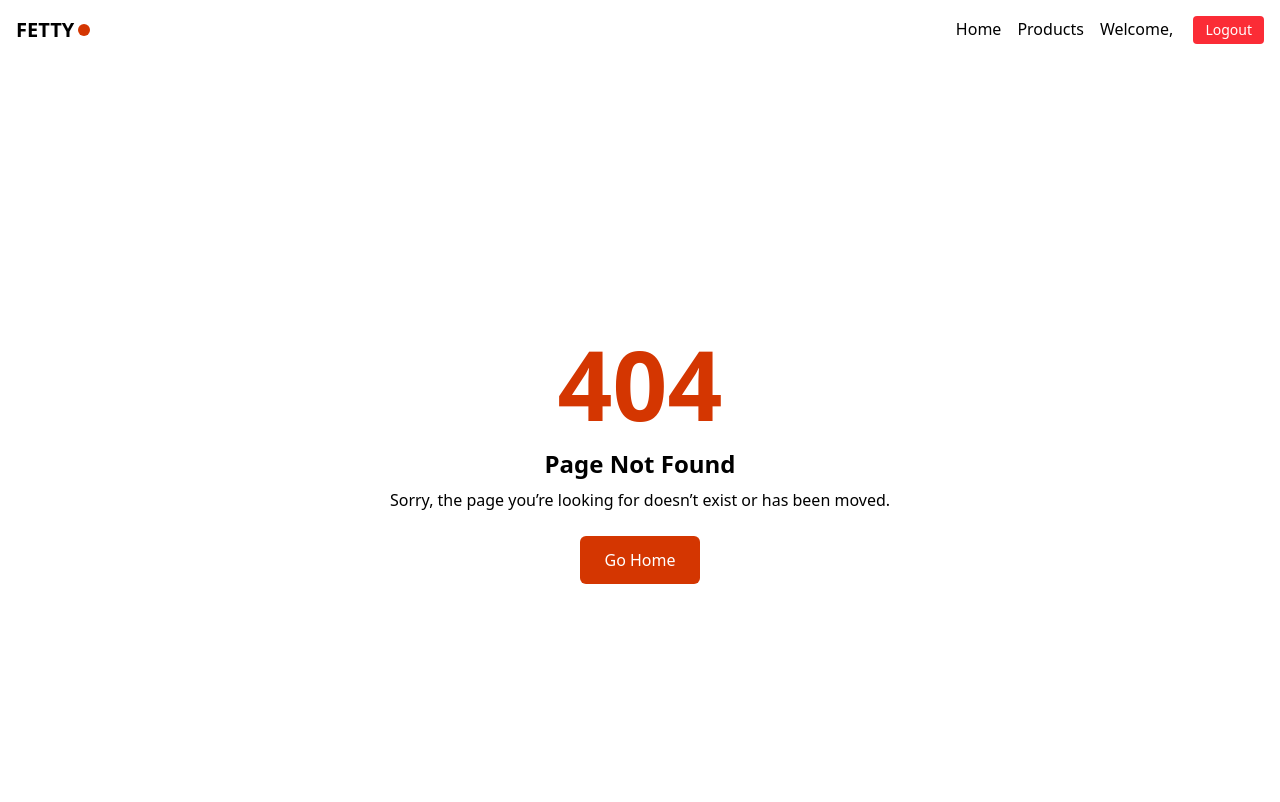
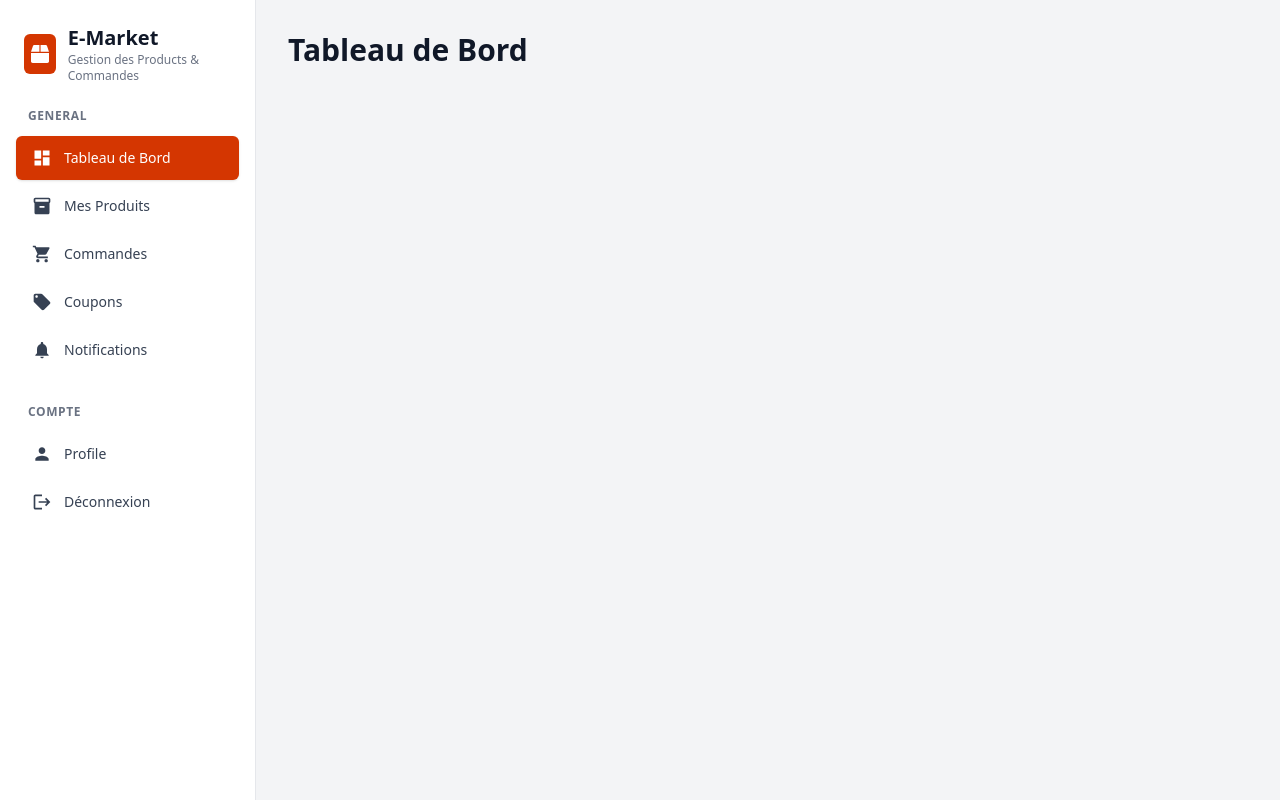
Before and after one commit to Ayoub-fetti/EmarketAPI, a React (Vite) app in the folder frontend/: page /seller/overview in a window 1280 px wide. Shown: the top 802 px of the page. Built offline with nearby package versions, Linux system fonts and the light colour scheme; no server answers; sample sign-in values are in the browser's storage.

Commit message:
EMF-22 feat(seller): add dashboard structure with main layout, sidebar and routing

```diff
--- /dev/null
+++ b/frontend/src/components/seller/Sidebar.jsx
@@ -0,0 +1,154 @@
+import { NavLink } from "react-router-dom";
+import { useAuth } from "../../context/AuthContext";
+import {
+  MdDashboard,
+  MdInventory,
+  MdShoppingCart,
+  MdLocalOffer,
+  MdPerson,
+  MdLogout,
+  MdNotifications,
+} from "react-icons/md";
+import { FaBox } from "react-icons/fa";
+
+const navLinks = [
+  {
+    to: "/seller/overview",
+    label: "Tableau de Bord",
+    icon: MdDashboard,
+  },
+  {
+    to: "/seller/products",
+    label: "Mes Produits",
+    icon: MdInventory,
+  },
+  {
+    to: "/seller/orders",
+    label: "Commandes",
+    icon: MdShoppingCart,
+  },
+  {
+    to: "/seller/coupons",
+    label: "Coupons",
+    icon: MdLocalOffer,
+  },
+  {
+    to: "/seller/notifications",
+    label: "Notifications",
+    icon: MdNotifications,
+  },
+];
+
+const systemLinks = [
+  {
+    to: "/seller/profile",
+    label: "Profile",
+    icon: MdPerson,
+  },
+];
+
+export default function Sidebar() {
+  const { logout } = useAuth();
+
+  const handleLogout = () => {
+    logout();
+  };
+
+  return (
+    <aside className="w-64 bg-white border-r border-gray-200 min-h-screen flex flex-col">
+      {/* Logo section */}
+      <div className="p-6">
+        <div className="flex items-center gap-3">
+          <div
+            className="w-10 h-10 rounded-md flex items-center justify-center"
+            style={{ backgroundColor: "rgb(212, 54, 1)" }}
+          >
+            <FaBox className="text-white text-lg" />
+          </div>
+          <div>
+            <span className="text-xl font-bold text-gray-900">E-Market</span>
+            <p className="text-xs text-gray-500">
+              Gestion des Products & Commandes
+            </p>
+          </div>
+        </div>
+      </div>
+
+      {/* Navigation */}
+      <nav className="flex flex-col px-4 gap-2 flex-1">
+        {/* GENERAL Section */}
+        <div className="mb-2">
+          <p className="text-xs font-semibold text-gray-500 uppercase tracking-wider px-3 mb-3">
+            GENERAL
+          </p>
+          <div className="space-y-1">
+            {navLinks.map((link) => {
+              const IconComponent = link.icon;
+              return (
+                <NavLink
+                  key={link.to}
+                  to={link.to}
+                  className={({ isActive }) =>
+                    [
+                      "rounded-md px-4 py-3 text-sm font-medium transition-all flex items-center gap-3",
+                      isActive
+                        ? "text-white shadow-sm"
+                        : "text-gray-700 hover:bg-gray-100",
+                    ].join(" ")
+                  }
+                  style={({ isActive }) =>
+                    isActive ? { backgroundColor: "rgb(212, 54, 1)" } : {}
+                  }
+                >
+                  <IconComponent className="text-xl" />
+                  {link.label}
+                </NavLink>
+              );
+            })}
+          </div>
+        </div>
+
+        {/* Compte Section */}
+        <div className="mt-4">
+          <p className="text-xs font-semibold text-gray-500 uppercase tracking-wider px-3 mb-3">
+            Compte
+          </p>
+          <div className="space-y-1">
+            {systemLinks.map((link) => {
+              const IconComponent = link.icon;
+              return (
+                <NavLink
+                  key={link.to}
+                  to={link.to}
+                  className={({ isActive }) =>
+                    [
+                      "rounded-md px-4 py-3 text-sm font-medium transition-all flex items-center gap-3",
+                      isActive
+                        ? "text-white shadow-sm"
+                        : "text-gray-700 hover:bg-gray-100",
+                    ].join(" ")
+                  }
+                  style={({ isActive }) =>
+                    isActive ? { backgroundColor: "rgb(212, 54, 1)" } : {}
+                  }
+                >
+                  <IconComponent className="text-xl" />
+                  {link.label}
+                </NavLink>
+              );
+            })}
+
+            {/* Logout button */}
+            <button
+              onClick={handleLogout}
+              className="w-full flex items-center gap-3 px-4 py-3 text-sm font-medium text-gray-700 hover:bg-gray-100 rounded-md transition-all"
+            >
+              <MdLogout className="text-xl" />
+              Déconnexion
+            </button>
+          </div>
+        </div>
+      </nav>
+    </aside>
+  );
+}
--- /dev/null
+++ b/frontend/src/layouts/seller/Dashboard.jsx
@@ -0,0 +1,15 @@
+import { Outlet } from "react-router-dom";
+import Sidebar from "../../components/seller/Sidebar";
+
+const Dashboard = () => {
+  return (
+    <div className="min-h-screen bg-gray-100 flex">
+      <Sidebar />
+      <main className="flex-1 overflow-y-auto">
+        <Outlet />
+      </main>
+    </div>
+  );
+};
+
+export default Dashboard;
--- /dev/null
+++ b/frontend/src/pages/seller/Coupons.jsx
@@ -0,0 +1,7 @@
+export default function Coupons() {
+  return (
+    <div className="p-8">
+      <h1 className="text-3xl font-bold text-gray-900">Coupons</h1>
+    </div>
+  );
+}
--- /dev/null
+++ b/frontend/src/pages/seller/Notifications.jsx
@@ -0,0 +1,7 @@
+export default function Notifications() {
+  return (
+    <div className="p-8">
+      <h1 className="text-3xl font-bold text-gray-900">Notifications</h1>
+    </div>
+  );
+}
--- /dev/null
+++ b/frontend/src/pages/seller/Orders.jsx
@@ -0,0 +1,7 @@
+export default function Orders() {
+  return (
+    <div className="p-8">
+      <h1 className="text-3xl font-bold text-gray-900">Commandes</h1>
+    </div>
+  );
+}
--- /dev/null
+++ b/frontend/src/pages/seller/Overview.jsx
@@ -0,0 +1,7 @@
+export default function Overview() {
+  return (
+    <div className="p-8">
+      <h1 className="text-3xl font-bold text-gray-900">Tableau de Bord</h1>
+    </div>
+  );
+}
--- /dev/null
+++ b/frontend/src/pages/seller/Products.jsx
@@ -0,0 +1,7 @@
+export default function Products() {
+  return (
+    <div className="p-8">
+      <h1 className="text-3xl font-bold text-gray-900">Mes Produits</h1>
+    </div>
+  );
+}
--- /dev/null
+++ b/frontend/src/pages/seller/Profile.jsx
@@ -0,0 +1,7 @@
+export default function Profile() {
+  return (
+    <div className="p-8">
+      <h1 className="text-3xl font-bold text-gray-900">Profile</h1>
+    </div>
+  );
+}
--- /dev/null
+++ b/frontend/src/pages/seller/Settings.jsx
@@ -0,0 +1,7 @@
+export default function Settings() {
+  return (
+    <div className="p-8">
+      <h1 className="text-3xl font-bold text-gray-900">Paramètres</h1>
+    </div>
+  );
+}
--- /dev/null
+++ b/frontend/src/pages/seller/Support.jsx
@@ -0,0 +1,7 @@
+export default function Support() {
+  return (
+    <div className="p-8">
+      <h1 className="text-3xl font-bold text-gray-900">Support</h1>
+    </div>
+  );
+}
--- a/frontend/src/routes/AppRoutes.jsx
+++ b/frontend/src/routes/AppRoutes.jsx
@@ -1,27 +1,50 @@
-import { Routes, Route } from 'react-router-dom'
-import Layout from '../components/Layout'
-import Home from '../pages/Home'
-import Products from '../pages/Products'
-import Login from '../pages/Login'
-import Register from '../pages/Register'
-import { Details } from '../pages/Details'
-import ProtectedRoute from '../components/ProtectedRoute'
-import NotFound from '../pages/NotFound'
+import { Routes, Route, Navigate } from "react-router-dom";
+import Layout from "../components/Layout";
+import Home from "../pages/Home";
+import Products from "../pages/Products";
+import Login from "../pages/Login";
+import Register from "../pages/Register";
+import { Details } from "../pages/Details";
+import ProtectedRoute from "../components/ProtectedRoute";
+import NotFound from "../pages/NotFound";
+import Dashboard from "../layouts/seller/dashboard";
+import Overview from "../pages/seller/Overview";
+import SellerProducts from "../pages/seller/Products";
+import Orders from "../pages/seller/Orders";
+import Coupons from "../pages/seller/Coupons";
+import Notifications from "../pages/seller/Notifications";
+import Profile from "../pages/seller/Profile";
 
 export default function AppRoutes() {
   return (
     <Routes>
       <Route path="/" element={<Layout />}>
-      {/* public routes */}
+        {/* public routes */}
         <Route index element={<Home />} />
         <Route path="products" element={<Products />} />
         <Route path="products/:id" element={<Details />} />
         <Route path="login" element={<Login />} />
         <Route path="register" element={<Register />} />
-        <Route path="*" element={<NotFound/>} />
-        {/* private route */}
-      <Route path='#' element={<ProtectedRoute>#</ProtectedRoute>}/>
+        <Route path="*" element={<NotFound />} />
+      </Route>
+
+      {/* Seller Dashboard Routes */}
+      <Route
+        path="/seller"
+        element={
+          <ProtectedRoute allowedRoles={["seller"]}>
+            <Dashboard />
+          </ProtectedRoute>
+        }
+      >
+        <Route index element={<Navigate to="overview" replace />} />
+        <Route path="overview" element={<Overview />} />
+        <Route path="products" element={<SellerProducts />} />
+        <Route path="orders" element={<Orders />} />
+        <Route path="coupons" element={<Coupons />} />
+        <Route path="notifications" element={<Notifications />} />
+        <Route path="profile" element={<Profile />} />
       </Route>
     </Routes>
-  )
+  );
 }
```
